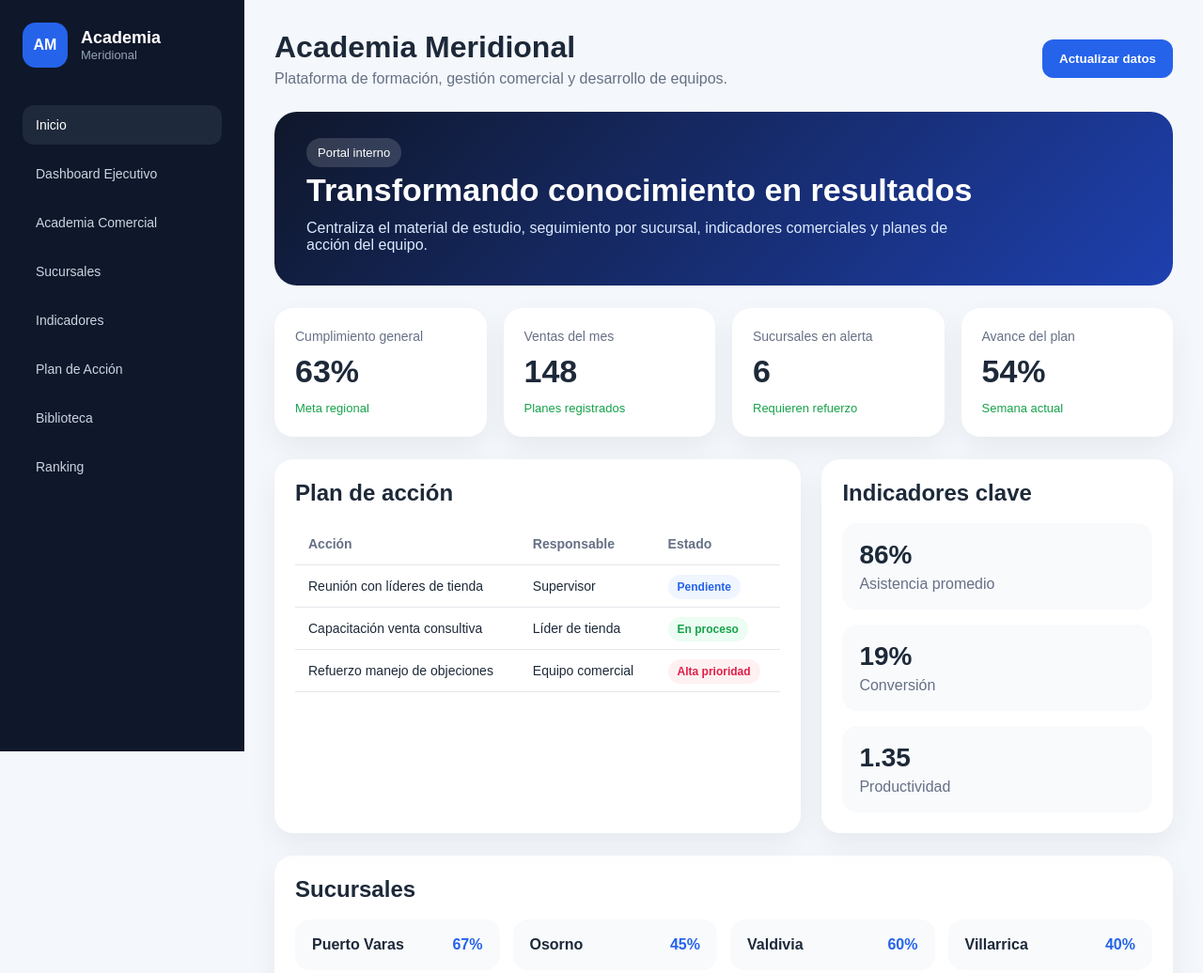
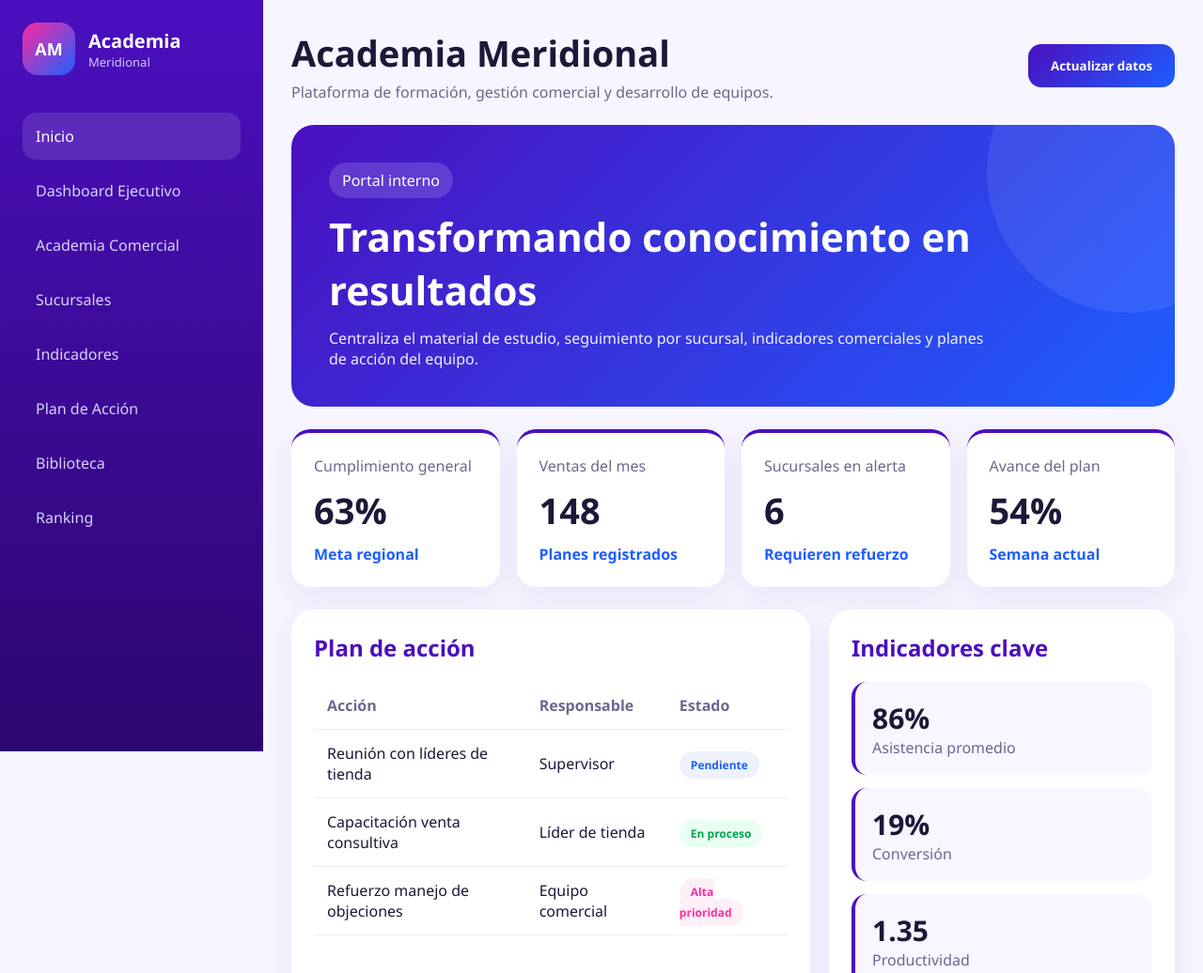
Before and after one commit to axel-rojas-ojeda/Academia-Meridional, a plain HTML site: page index.html in a window 1280 px wide. Shown: the top 1036 px of the page at 94% size. Drawn offline with Linux system fonts and the light colour scheme.

Commit message:
Update styles.css

```diff
--- a/styles.css
+++ b/styles.css
@@ -1,273 +1,319 @@
-* {
-  margin: 0;
-  padding: 0;
-  box-sizing: border-box;
-  font-family: Arial, sans-serif;
+:root{
+  --wom-purple:#4b0fbf;
+  --wom-purple-dark:#2d066f;
+  --wom-blue:#1e5eff;
+  --wom-pink:#ff2aa1;
+  --bg:#f7f5ff;
+  --card:#ffffff;
+  --text:#1f1638;
+  --muted:#6d6790;
 }
 
-body {
-  background: #f4f7fb;
-  color: #1d2939;
-  display: flex;
+*{
+  margin:0;
+  padding:0;
+  box-sizing:border-box;
+  font-family: "Segoe UI", Arial, sans-serif;
 }
 
-.sidebar {
-  width: 260px;
-  min-height: 100vh;
-  background: #0f172a;
-  color: white;
-  padding: 24px;
-  position: fixed;
+body{
+  background:var(--bg);
+  color:var(--text);
+  display:flex;
 }
 
-.logo {
-  display: flex;
-  align-items: center;
-  gap: 14px;
-  margin-bottom: 40px;
+.sidebar{
+  width:280px;
+  min-height:100vh;
+  background:linear-gradient(
+      180deg,
+      var(--wom-purple),
+      var(--wom-purple-dark)
+  );
+  color:white;
+  padding:24px;
+  position:fixed;
 }
 
-.logo span {
-  background: #2563eb;
-  width: 48px;
-  height: 48px;
-  border-radius: 14px;
-  display: grid;
-  place-items: center;
-  font-weight: bold;
+.logo{
+  display:flex;
+  align-items:center;
+  gap:14px;
+  margin-bottom:40px;
 }
 
-.logo h2 {
-  font-size: 18px;
+.logo span{
+  width:56px;
+  height:56px;
+  border-radius:16px;
+  background:linear-gradient(
+      135deg,
+      var(--wom-pink),
+      var(--wom-blue)
+  );
+  display:grid;
+  place-items:center;
+  font-weight:700;
+  font-size:18px;
 }
 
-.logo p {
-  font-size: 13px;
-  color: #94a3b8;
+.logo h2{
+  font-size:20px;
+  font-weight:700;
 }
 
-nav {
-  display: flex;
-  flex-direction: column;
-  gap: 10px;
+.logo p{
+  color:#d4c9ff;
+  font-size:13px;
 }
 
-nav a {
-  padding: 13px 14px;
-  border-radius: 12px;
-  color: #cbd5e1;
-  cursor: pointer;
-  font-size: 14px;
+nav{
+  display:flex;
+  flex-direction:column;
+  gap:8px;
 }
 
-nav a.active,
-nav a:hover {
-  background: #1e293b;
-  color: white;
+nav a{
+  padding:14px;
+  border-radius:14px;
+  color:#d8d1ff;
+  text-decoration:none;
+  transition:.3s;
 }
 
-.main {
-  margin-left: 260px;
-  padding: 32px;
-  width: calc(100% - 260px);
+nav a:hover,
+nav a.active{
+  background:rgba(255,255,255,.12);
+  color:white;
 }
 
-.topbar {
-  display: flex;
-  justify-content: space-between;
-  align-items: center;
-  margin-bottom: 26px;
+.main{
+  margin-left:280px;
+  width:calc(100% - 280px);
+  padding:30px;
 }
 
-.topbar h1 {
-  font-size: 32px;
+.topbar{
+  display:flex;
+  justify-content:space-between;
+  align-items:center;
+  margin-bottom:24px;
 }
 
-.topbar p {
-  color: #667085;
-  margin-top: 6px;
+.topbar h1{
+  font-size:38px;
+  font-weight:800;
 }
 
-button {
-  background: #2563eb;
-  color: white;
-  border: none;
-  padding: 13px 18px;
-  border-radius: 12px;
-  font-weight: bold;
-  cursor: pointer;
+.topbar p{
+  color:var(--muted);
+  margin-top:5px;
 }
 
-.hero {
-  background: linear-gradient(135deg, #0f172a, #1e40af);
-  color: white;
-  padding: 34px;
-  border-radius: 24px;
-  margin-bottom: 24px;
+button{
+  border:none;
+  background:linear-gradient(
+      135deg,
+      var(--wom-purple),
+      var(--wom-blue)
+  );
+  color:white;
+  padding:14px 24px;
+  border-radius:14px;
+  font-weight:700;
+  cursor:pointer;
 }
 
-.hero h2 {
-  font-size: 34px;
-  margin: 12px 0;
+.hero{
+  background:linear-gradient(
+      135deg,
+      var(--wom-purple),
+      var(--wom-blue)
+  );
+  color:white;
+  padding:40px;
+  border-radius:24px;
+  margin-bottom:24px;
+  position:relative;
+  overflow:hidden;
 }
 
-.hero p {
-  max-width: 700px;
-  color: #dbeafe;
+.hero::after{
+  content:"";
+  position:absolute;
+  width:300px;
+  height:300px;
+  border-radius:50%;
+  background:rgba(255,255,255,.08);
+  top:-100px;
+  right:-100px;
 }
 
-.tag {
-  background: rgba(255,255,255,0.15);
-  padding: 8px 12px;
-  border-radius: 999px;
-  font-size: 13px;
+.tag{
+  background:rgba(255,255,255,.15);
+  padding:8px 14px;
+  border-radius:999px;
+  display:inline-block;
+  margin-bottom:12px;
 }
 
-.kpis {
-  display: grid;
-  grid-template-columns: repeat(4, 1fr);
-  gap: 18px;
-  margin-bottom: 24px;
+.hero h2{
+  font-size:42px;
+  margin-bottom:12px;
 }
 
-.card,
-.panel {
-  background: white;
-  border-radius: 20px;
-  padding: 22px;
-  box-shadow: 0 12px 30px rgba(15, 23, 42, 0.06);
+.hero p{
+  max-width:700px;
+  color:#f1eeff;
 }
 
-.card p {
-  color: #667085;
-  font-size: 14px;
+.kpis{
+  display:grid;
+  grid-template-columns:repeat(4,1fr);
+  gap:18px;
+  margin-bottom:24px;
 }
 
-.card h3 {
-  font-size: 34px;
-  margin: 10px 0;
+.card{
+  background:white;
+  border-radius:20px;
+  padding:24px;
+  box-shadow:0 10px 30px rgba(75,15,191,.08);
+  border-top:4px solid var(--wom-purple);
 }
 
-.card span {
-  color: #16a34a;
-  font-size: 13px;
+.card p{
+  color:var(--muted);
 }
 
-.grid {
-  display: grid;
-  grid-template-columns: 1.5fr 1fr;
-  gap: 22px;
-  margin-bottom: 24px;
+.card h3{
+  font-size:38px;
+  margin:10px 0;
 }
 
-.panel h2 {
-  margin-bottom: 18px;
+.card span{
+  color:var(--wom-blue);
+  font-weight:600;
 }
 
-table {
-  width: 100%;
-  border-collapse: collapse;
+.panel{
+  background:white;
+  border-radius:24px;
+  padding:24px;
+  box-shadow:0 10px 30px rgba(75,15,191,.08);
+}
+
+.panel h2{
+  margin-bottom:20px;
+  color:var(--wom-purple);
+}
+
+.grid{
+  display:grid;
+  grid-template-columns:1.5fr 1fr;
+  gap:20px;
+  margin-bottom:24px;
+}
+
+table{
+  width:100%;
+  border-collapse:collapse;
 }
 
 th,
-td {
-  padding: 14px;
-  text-align: left;
-  border-bottom: 1px solid #e5e7eb;
-  font-size: 14px;
+td{
+  padding:14px;
+  text-align:left;
+  border-bottom:1px solid #eee;
 }
 
-th {
-  color: #667085;
+th{
+  color:var(--muted);
 }
 
-.status {
-  padding: 6px 10px;
-  border-radius: 999px;
-  font-size: 12px;
-  font-weight: bold;
+.status{
+  padding:6px 12px;
+  border-radius:999px;
+  font-size:12px;
+  font-weight:700;
 }
 
-.pending {
-  background: #eff6ff;
-  color: #2563eb;
+.pending{
+  background:#eef2ff;
+  color:var(--wom-blue);
 }
 
-.progress {
-  background: #ecfdf3;
-  color: #16a34a;
+.progress{
+  background:#e8fff1;
+  color:#00a651;
 }
 
-.alert {
-  background: #fff1f2;
-  color: #e11d48;
+.alert{
+  background:#fff0f8;
+  color:var(--wom-pink);
 }
 
-.metrics {
-  display: grid;
-  gap: 16px;
+.metrics{
+  display:grid;
+  gap:14px;
 }
 
-.metrics div {
-  background: #f8fafc;
-  padding: 18px;
-  border-radius: 16px;
+.metrics div{
+  background:#f8f6ff;
+  border-left:4px solid var(--wom-purple);
+  padding:18px;
+  border-radius:16px;
 }
 
-.metrics strong {
-  font-size: 28px;
+.metrics strong{
+  font-size:30px;
 }
 
-.metrics p {
-  color: #667085;
-  margin-top: 6px;
+.metrics p{
+  color:var(--muted);
 }
 
-.branches {
-  display: grid;
-  grid-template-columns: repeat(4, 1fr);
-  gap: 14px;
+.branches{
+  display:grid;
+  grid-template-columns:repeat(4,1fr);
+  gap:14px;
 }
 
-.branches div {
-  background: #f8fafc;
-  padding: 18px;
-  border-radius: 16px;
-  font-weight: bold;
-  display: flex;
-  justify-content: space-between;
+.branches div{
+  background:#f8f6ff;
+  border-radius:16px;
+  padding:16px;
+  display:flex;
+  justify-content:space-between;
+  font-weight:600;
 }
 
-.branches span {
-  color: #2563eb;
+.branches span{
+  color:var(--wom-purple);
+  font-weight:800;
 }
 
-@media (max-width: 900px) {
-  body {
-    display: block;
+@media(max-width:1000px){
+
+  body{
+      display:block;
   }
 
-  .sidebar {
-    position: relative;
-    width: 100%;
-    min-height: auto;
+  .sidebar{
+      position:relative;
+      width:100%;
+      min-height:auto;
   }
 
-  .main {
-    margin-left: 0;
-    width: 100%;
-    padding: 20px;
+  .main{
+      margin-left:0;
+      width:100%;
   }
 
   .kpis,
   .grid,
-  .branches {
-    grid-template-columns: 1fr;
+  .branches{
+      grid-template-columns:1fr;
   }
 
-  .topbar {
-    flex-direction: column;
-    align-items: flex-start;
-    gap: 16px;
-  }
 }
```
